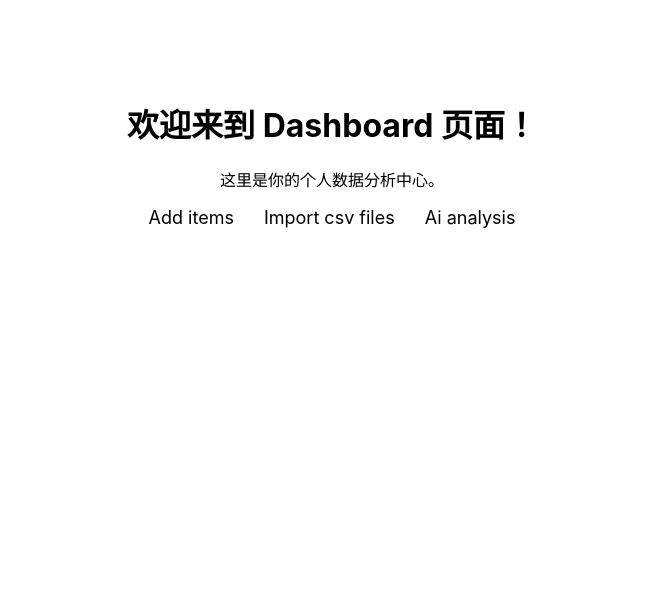
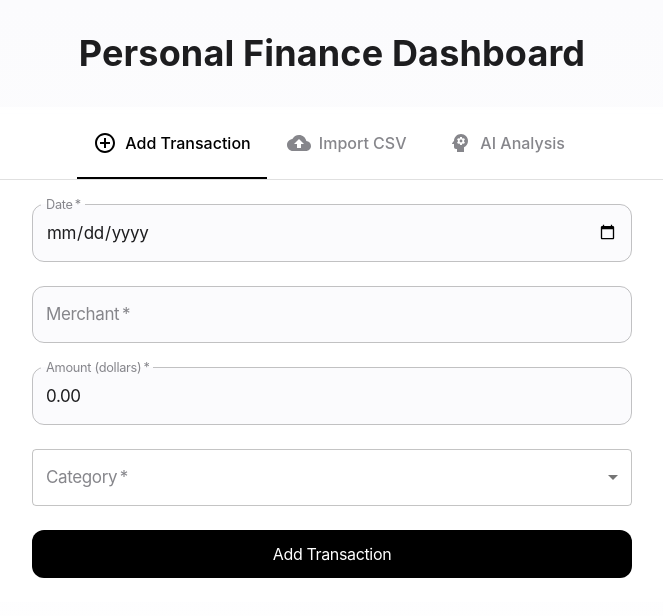
Before and after one commit to Jiachenyu1994/finance-ai, a React (Create React App) app in the folder frontend/: page /dashboard in a window 1280 px wide. Shown: the top 616 px of the page, without its empty margins (308-971 px from the left). Built offline with nearby package versions, Linux system fonts and the light colour scheme; no server answers.

Commit message:
update frontend style

```diff
--- a/frontend/src/dashboard.tsx
+++ b/frontend/src/dashboard.tsx
@@ -1,16 +1,79 @@
 import React from "react";
 import axios from "axios";
 import { API_BASE_URL } from './config';
+import {
+  Container,
+  Box,
+  Typography,
+  TextField,
+  Button,
+  Paper,
+  Grid,
+  Card,
+  CardContent,
+  Select,
+  MenuItem,
+  InputLabel,
+  FormControl,
+  Tabs,
+  Tab,
+  useTheme,
+  useMediaQuery,
+  IconButton,
+  Fade,
+  SelectChangeEvent,
+  Stack
+} from '@mui/material';
+import { styled } from '@mui/material/styles';
+import {
+  AddCircleOutline,
+  CloudUpload,
+  Psychology,
+  ArrowForward
+} from '@mui/icons-material';
+import { motion } from 'framer-motion';
+
+interface TabPanelProps {
+  children?: React.ReactNode;
+  index: number;
+  value: number;
+}
+
+function TabPanel(props: TabPanelProps) {
+  const { children, value, index, ...other } = props;
+
+  return (
+    <div
+      role="tabpanel"
+      hidden={value !== index}
+      id={`dashboard-tabpanel-${index}`}
+      aria-labelledby={`dashboard-tab-${index}`}
+      {...other}
+    >
+      <Fade in={value === index}>
+        <Box sx={{ py: 3 }}>
+          {children}
+        </Box>
+      </Fade>
+    </div>
+  );
+}
 
 export default function Dashboard() {
-    const [functionPage, setFunctionPage] = React.useState("main");
+    const theme = useTheme();
+    const isMobile = useMediaQuery(theme.breakpoints.down('sm'));
+    const [tabValue, setTabValue] = React.useState(0);
     const [merchant, setMerchant] = React.useState("");
     const [amountCents, setAmountCents] = React.useState(0);
     const [date, setDate] = React.useState("");
-    const [category, setCategory] = React.useState("");
+    const [category, setCategory] = React.useState<string>("");
     const [csvFile, setCsvFile] = React.useState<File | null>(null);
     const [question, setQuestion] = React.useState("");
     const [analysisResult, setAnalysisResult] = React.useState<any>(null);
+
+    const handleCategoryChange = (event: SelectChangeEvent) => {
+      setCategory(event.target.value);
+    };
 
     async function handleAddTransaction(e: React.FormEvent) {
         e.preventDefault();
@@ -46,56 +109,169 @@ export default function Dashboard() {
     }
 
     return (
-        <div style={{ textAlign: "center", marginTop: "100px" }}>
+      <Box
+        sx={{
+          minHeight: '100vh',
+          background: 'linear-gradient(180deg, #fbfbfd 0%, #fff 100%)',
+          position: 'relative',
+          overflow: 'hidden',
+          py: 4
+        }}
+      >
+        <Container maxWidth="lg">
+          <motion.div
+            initial={{ y: -20, opacity: 0 }}
+            animate={{ y: 0, opacity: 1 }}
+            transition={{ duration: 0.6 }}
+          >
+            <Typography
+              variant="h3"
+              component="h1"
+              gutterBottom
+              sx={{
+                textAlign: 'center',
+                fontWeight: 700,
+                color: '#1d1d1f',
+                fontSize: { xs: '28px', sm: '36px' },
+                mb: 4
+              }}
+            >
+              Personal Finance Dashboard
+            </Typography>
+          </motion.div>
 
-        <h1>欢迎来到 Dashboard 页面！</h1>
-        <p>这里是你的个人数据分析中心。</p>
-            <div style={{
-                    display: "flex",            // 横向布局
-                    justifyContent: "center",   // 居中
-                    gap: "30px",                // 每个项之间的间距
-                    fontSize: "18px",           // 可选，美观一点
-                    cursor: "pointer"           // 鼠标悬停效果
-                }}>
-                <div onClick={() => setFunctionPage("addItems")}>Add items</div>
-                <div onClick={() => setFunctionPage("importCsv")}>Import csv files</div>
-                <div onClick={() => setFunctionPage("aiAnalysis")}>Ai analysis</div>
-            </div>
-            <div>
-                {functionPage === "addItems" &&
-                <div>
-                    <h2>Add Items</h2>
-                    <p>Please feel free to add any items you want.</p>
-                    <form onSubmit={handleAddTransaction} style={{ display: "flex", flexDirection: "column", alignItems: "center", gap: "10px", marginTop: "20px" }}    >
-                        <label>Date:</label>
-                        <input type="date" placeholder="YYYY-MM-DD" value={date} onChange={(e) => setDate(e.target.value)} required />
-                        <label >Merchant:</label>
-                        <input type="text" placeholder="Merchant" value={merchant} onChange={(e) => setMerchant(e.target.value)} required />
-                        <label>Amount(dollars):</label>
-                        <input type="number" step="0.01" placeholder="0" value={(amountCents / 100).toFixed(2)} onChange={(e) => setAmountCents(Math.round(parseFloat(e.target.value) * 100))} required />
-                        <label>Category:</label>
-                        <select value={category} onChange={(e) => setCategory(e.target.value)} required>
-                            <option value="">Select Category</option>
-                            <option value="food">Food</option>
-                            <option value="transport">Transport</option>
-                            <option value="entertainment">Entertainment</option>
-                        </select>
-                        <button type="submit">Add Item</button>
-                    </form>
-                </div>}
-            </div>
-                {functionPage === "importCsv" &&
-                <div style={{ marginTop: "20px" }}>
-                    <h2>Import CSV File</h2>
-                    <p>Upload a CSV file with columns: date, merchant, amount_cents, category</p>
-                    <div style={{ display: "flex", flexDirection: "column", alignItems: "center", gap: "10px" }}>
+          <Paper
+            elevation={0}
+            sx={{
+              borderRadius: 3,
+              overflow: 'hidden',
+              backgroundColor: 'rgba(255, 255, 255, 0.8)',
+              backdropFilter: 'blur(10px)'
+            }}
+          >
+            <Tabs
+              value={tabValue}
+              onChange={(_, newValue) => setTabValue(newValue)}
+              centered
+              variant={isMobile ? "fullWidth" : "standard"}
+              sx={{
+                borderBottom: 1,
+                borderColor: 'divider',
+                '& .MuiTab-root': {
+                  minWidth: isMobile ? 'auto' : 160,
+                  fontSize: '1rem',
+                  textTransform: 'none',
+                  fontWeight: 500,
+                  py: 2
+                }
+              }}
+            >
+              <Tab
+                icon={<AddCircleOutline />}
+                label="Add Transaction"
+                iconPosition="start"
+              />
+              <Tab
+                icon={<CloudUpload />}
+                label="Import CSV"
+                iconPosition="start"
+              />
+              <Tab
+                icon={<Psychology />}
+                label="AI Analysis"
+                iconPosition="start"
+              />
+            </Tabs>
+
+            <TabPanel value={tabValue} index={0}>
+              <Box component="form" onSubmit={handleAddTransaction} sx={{ maxWidth: 600, mx: 'auto' }}>
+                <Stack spacing={3}>
+                  <TextField
+                    fullWidth
+                    type="date"
+                    label="Date"
+                    value={date}
+                    onChange={(e) => setDate(e.target.value)}
+                    required
+                    InputLabelProps={{ shrink: true }}
+                  />
+                  <TextField
+                    fullWidth
+                    label="Merchant"
+                    value={merchant}
+                    onChange={(e) => setMerchant(e.target.value)}
+                    required
+                  />
+                  <TextField
+                    fullWidth
+                    type="number"
+                    label="Amount (dollars)"
+                    value={(amountCents / 100).toFixed(2)}
+                    onChange={(e) => setAmountCents(Math.round(parseFloat(e.target.value) * 100))}
+                    required
+                    inputProps={{ step: "0.01" }}
+                  />
+                  <FormControl fullWidth required>
+                    <InputLabel>Category</InputLabel>
+                    <Select
+                      value={category}
+                      onChange={handleCategoryChange}
+                      label="Category"
+                    >
+                      <MenuItem value="food">Food</MenuItem>
+                      <MenuItem value="transport">Transport</MenuItem>
+                      <MenuItem value="entertainment">Entertainment</MenuItem>
+                    </Select>
+                  </FormControl>
+                  <Button
+                    type="submit"
+                    variant="contained"
+                    fullWidth
+                    size="large"
+                    sx={{
+                      height: 48,
+                      borderRadius: 3,
+                      textTransform: 'none',
+                      fontSize: '1rem'
+                    }}
+                  >
+                    Add Transaction
+                  </Button>
+                </Stack>
+              </Box>
+            </TabPanel>
+
+            <TabPanel value={tabValue} index={1}>
+              <Box sx={{ maxWidth: 600, mx: 'auto', textAlign: 'center' }}>
                 <input
                   type="file"
                   accept=".csv"
                   onChange={(e) => setCsvFile(e.target.files?.[0] || null)}
-                            style={{ margin: "20px 0" }}
+                  style={{ display: 'none' }}
+                  id="csv-file-input"
                 />
-                        <button
+                <label htmlFor="csv-file-input">
+                  <Button
+                    component="span"
+                    variant="outlined"
+                    startIcon={<CloudUpload />}
+                    sx={{
+                      mb: 3,
+                      borderRadius: 3,
+                      textTransform: 'none',
+                      fontSize: '1rem',
+                      height: 48
+                    }}
+                  >
+                    Select CSV File
+                  </Button>
+                </label>
+                {csvFile && (
+                  <Typography sx={{ mb: 2 }}>
+                    Selected file: {csvFile.name}
+                  </Typography>
+                )}
+                <Button
                   onClick={async () => {
                     if (!csvFile) {
                       alert("Please select a file first!");
@@ -120,7 +296,6 @@ export default function Dashboard() {
                       if (response.data.status === "success") {
                         alert(`Successfully imported ${response.data.rows_inserted} transactions!`);
                         setCsvFile(null);
-                                        // 清空input file
                         const fileInput = document.querySelector('input[type="file"]') as HTMLInputElement;
                         if (fileInput) fileInput.value = "";
                       }
@@ -129,41 +304,48 @@ export default function Dashboard() {
                       alert("Failed to import CSV file. Please check the file format and try again.");
                     }
                   }}
+                  variant="contained"
                   disabled={!csvFile}
-                            style={{
-                                padding: "10px 20px",
-                                backgroundColor: csvFile ? "#4CAF50" : "#cccccc",
-                                color: "white",
-                                border: "none",
-                                borderRadius: "4px",
-                                cursor: csvFile ? "pointer" : "not-allowed"
+                  startIcon={<CloudUpload />}
+                  sx={{
+                    height: 48,
+                    borderRadius: 3,
+                    textTransform: 'none',
+                    fontSize: '1rem'
                   }}
                 >
                   Upload CSV
-                        </button>
-                    </div>
-                </div>}
+                </Button>
+              </Box>
+            </TabPanel>
 
-                {functionPage === "aiAnalysis" &&
-                <div style={{ marginTop: "20px", maxWidth: "800px", margin: "20px auto" }}>
-                    <h2>AI Analysis</h2>
-                    <p>Ask questions about your transactions using natural language</p>
-                    <div style={{ display: "flex", flexDirection: "column", gap: "20px" }}>
-                        <div style={{ display: "flex", gap: "10px" }}>
-                            <input
-                                type="text"
+            <TabPanel value={tabValue} index={2}>
+              <Box sx={{ maxWidth: 800, mx: 'auto' }}>
+                <Card
+                  elevation={0}
+                  sx={{
+                    mb: 3,
+                    borderRadius: 3,
+                    border: '1px solid',
+                    borderColor: 'divider'
+                  }}
+                >
+                  <CardContent>
+                    <Box sx={{ display: 'flex', gap: 2 }}>
+                      <TextField
+                        fullWidth
                         value={question}
                         onChange={(e) => setQuestion(e.target.value)}
                         placeholder="E.g., What's my total spending in the last month?"
-                                style={{
-                                    flex: 1,
-                                    padding: "10px",
-                                    fontSize: "16px",
-                                    borderRadius: "4px",
-                                    border: "1px solid #ccc"
+                        variant="outlined"
+                        sx={{
+                          '& .MuiOutlinedInput-root': {
+                            borderRadius: 3,
+                            height: 48
+                          }
                         }}
                       />
-                            <button
+                      <Button
                         onClick={async () => {
                           if (!question.trim()) {
                             alert("Please enter a question!");
@@ -186,37 +368,50 @@ export default function Dashboard() {
                             alert("Failed to analyze. Please try again.");
                           }
                         }}
-                                style={{
-                                    padding: "10px 20px",
-                                    backgroundColor: "#4CAF50",
-                                    color: "white",
-                                    border: "none",
-                                    borderRadius: "4px",
-                                    cursor: "pointer"
+                        variant="contained"
+                        sx={{
+                          height: 48,
+                          borderRadius: 3,
+                          textTransform: 'none',
+                          fontSize: '1rem',
+                          px: 3
                         }}
                       >
                         Analyze
-                            </button>
-                        </div>
+                      </Button>
+                    </Box>
+                  </CardContent>
+                </Card>
 
                 {analysisResult && (
-                            <div style={{
-                                marginTop: "20px",
-                                padding: "20px",
-                                border: "1px solid #ccc",
-                                borderRadius: "4px",
-                                backgroundColor: "#f9f9f9"
-                            }}>
-                                <h3 style={{ marginTop: 0 }}>Analysis Result</h3>
-                                <div style={{ marginBottom: "15px" }}>
-                                    <strong>Summary:</strong>
-                                    <p>{analysisResult.summary}</p>
-                                </div>
-                            </div>
+                  <motion.div
+                    initial={{ opacity: 0, y: 20 }}
+                    animate={{ opacity: 1, y: 0 }}
+                    transition={{ duration: 0.5 }}
+                  >
+                    <Card
+                      elevation={0}
+                      sx={{
+                        borderRadius: 3,
+                        border: '1px solid',
+                        borderColor: 'divider'
+                      }}
+                    >
+                      <CardContent>
+                        <Typography variant="h6" gutterBottom sx={{ fontWeight: 600 }}>
+                          Analysis Result
+                        </Typography>
+                        <Typography sx={{ whiteSpace: 'pre-line' }}>
+                          {analysisResult.summary}
+                        </Typography>
+                      </CardContent>
+                    </Card>
+                  </motion.div>
                 )}
-                    </div>
-                </div>}
-            </div>
-
+              </Box>
+            </TabPanel>
+          </Paper>
+        </Container>
+      </Box>
     );
 }
--- a/frontend/src/theme.ts
+++ b/frontend/src/theme.ts
@@ -3,35 +3,56 @@ import { createTheme } from '@mui/material/styles';
 export const theme = createTheme({
   palette: {
     primary: {
-      main: '#2196F3',  // 专业的蓝色
-      light: '#64B5F6',
-      dark: '#1976D2',
+      main: '#000000',  // 苹果标志性的黑色
+      light: '#333333',
+      dark: '#000000',
     },
     secondary: {
-      main: '#66BB6A',  // 清新的绿色，适合金融应用
-      light: '#81C784',
-      dark: '#388E3C',
+      main: '#86868b',  // 苹果常用的灰色
+      light: '#f5f5f7',
+      dark: '#1d1d1f',
     },
     background: {
-      default: '#F5F5F5',
-      paper: '#FFFFFF',
+      default: '#ffffff',
+      paper: '#fbfbfd',
+    },
+    text: {
+      primary: '#1d1d1f',
+      secondary: '#86868b',
     },
   },
   typography: {
-    fontFamily: '"Roboto", "Helvetica", "Arial", sans-serif',
+    fontFamily: '"SF Pro Display", "SF Pro Icons", "Helvetica Neue", "Helvetica", "Arial", sans-serif',
     h1: {
-      fontSize: '2.5rem',
-      fontWeight: 500,
-      marginBottom: '1rem',
+      fontSize: '96px',
+      fontWeight: 700,
+      letterSpacing: '-0.015em',
+      lineHeight: 1.05,
+      marginBottom: '0.5em',
     },
     h2: {
-      fontSize: '2rem',
+      fontSize: '48px',
+      fontWeight: 600,
+      letterSpacing: '-0.009em',
+      lineHeight: 1.1,
+    },
+    h3: {
+      fontSize: '40px',
       fontWeight: 500,
-      marginBottom: '0.875rem',
+      letterSpacing: '0.004em',
+      lineHeight: 1.2,
     },
     body1: {
-      fontSize: '1rem',
-      lineHeight: 1.5,
+      fontSize: '17px',
+      lineHeight: 1.47059,
+      fontWeight: 400,
+      letterSpacing: '-0.022em',
+    },
+    body2: {
+      fontSize: '14px',
+      lineHeight: 1.42859,
+      fontWeight: 400,
+      letterSpacing: '-0.016em',
     },
   },
   components: {
@@ -39,13 +60,27 @@ export const theme = createTheme({
       styleOverrides: {
         root: {
           textTransform: 'none',
-          borderRadius: 8,
-          padding: '8px 24px',
+          borderRadius: 980,  // 苹果风格的大圆角
+          padding: '12px 28px',
+          fontSize: '17px',
+          fontWeight: 400,
+          letterSpacing: '-0.022em',
+          transition: 'all 0.3s cubic-bezier(0.4, 0, 0.2, 1)',
         },
         contained: {
           boxShadow: 'none',
+          backgroundColor: '#000',
+          color: '#fff',
           '&:hover': {
-            boxShadow: '0px 2px 4px rgba(0,0,0,0.1)',
+            backgroundColor: '#333',
+            transform: 'scale(1.02)',
+          },
+        },
+        outlined: {
+          borderColor: '#86868b',
+          '&:hover': {
+            borderColor: '#000',
+            backgroundColor: 'rgba(0, 0, 0, 0.04)',
           },
         },
       },
@@ -53,8 +88,14 @@ export const theme = createTheme({
     MuiCard: {
       styleOverrides: {
         root: {
-          borderRadius: 12,
-          boxShadow: '0px 4px 12px rgba(0,0,0,0.05)',
+          borderRadius: 20,
+          boxShadow: '0 4px 24px rgba(0, 0, 0, 0.04)',
+          backdropFilter: 'blur(20px)',
+          backgroundColor: 'rgba(251, 251, 253, 0.8)',
+          transition: 'transform 0.3s ease-in-out',
+          '&:hover': {
+            transform: 'scale(1.02)',
+          },
         },
       },
     },
@@ -62,8 +103,34 @@ export const theme = createTheme({
       styleOverrides: {
         root: {
           '& .MuiOutlinedInput-root': {
-            borderRadius: 8,
+            borderRadius: 12,
+            backgroundColor: 'rgba(251, 251, 253, 0.8)',
+            backdropFilter: 'blur(20px)',
+            transition: 'all 0.3s ease',
+            '&:hover': {
+              backgroundColor: 'rgba(251, 251, 253, 0.9)',
+            },
+            '&.Mui-focused': {
+              backgroundColor: '#fff',
+              boxShadow: '0 0 0 4px rgba(0, 0, 0, 0.1)',
+            },
           },
+        },
+      },
+    },
+    MuiPaper: {
+      styleOverrides: {
+        root: {
+          backgroundImage: 'none',
+          backgroundColor: 'rgba(251, 251, 253, 0.8)',
+          backdropFilter: 'blur(20px)',
+          transition: 'all 0.3s ease',
+        },
+        elevation1: {
+          boxShadow: '0 4px 24px rgba(0, 0, 0, 0.04)',
+        },
+        elevation3: {
+          boxShadow: '0 8px 32px rgba(0, 0, 0, 0.08)',
         },
       },
     },
```
Also changed, not shown: frontend/src/App.tsx (+76 -9 lines). Lines whose indentation alone changed are shown as unchanged.
